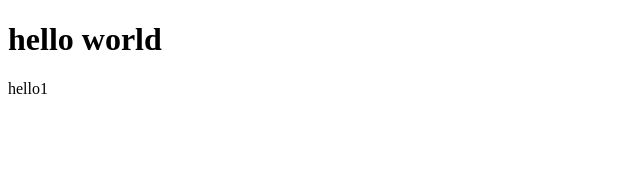
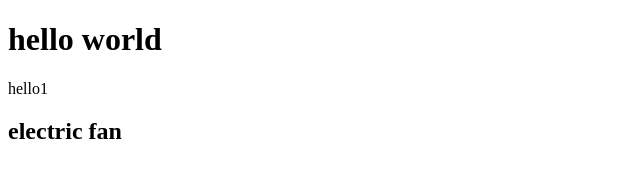
Before and after one commit to nekushi/testing, a plain HTML site: page index.html in a window 1280 px wide. Shown: the whole page, without its empty margins (0-640 px from the left). Drawn offline with Linux system fonts and the light colour scheme.

Commit message:
muhehehehe

```diff
--- a/index.html
+++ b/index.html
@@ -8,5 +8,6 @@
   <body>
     <h1>hello world</h1>
     <p>hello1</p>
+    <h2>electric fan</h2>
   </body>
 </html>
```
